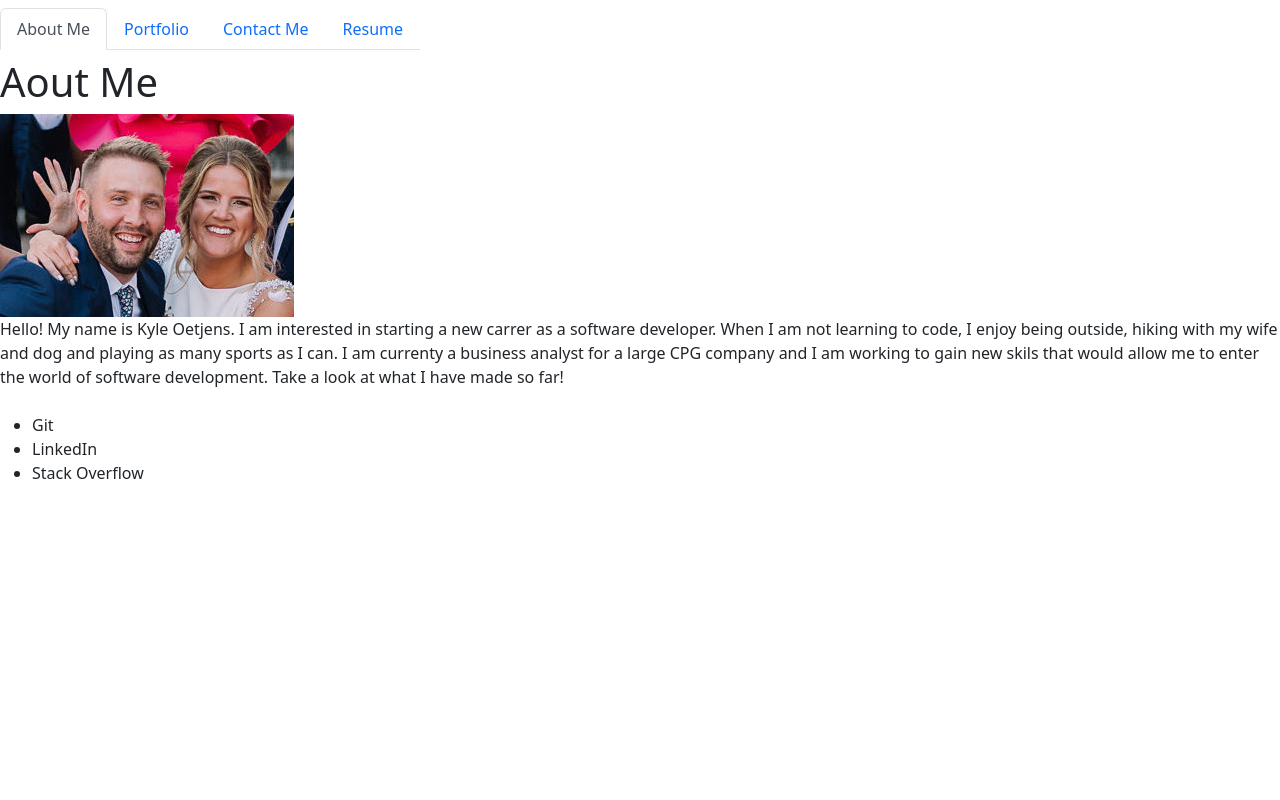
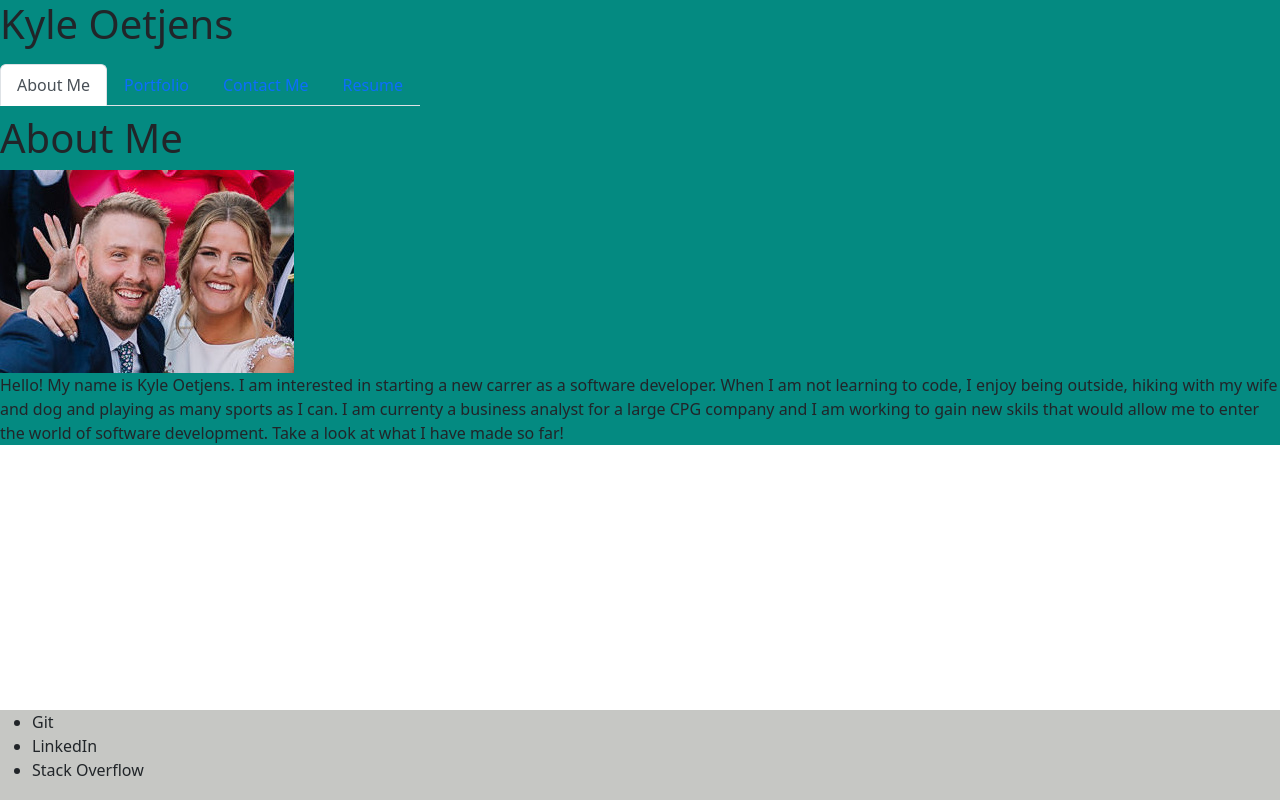
Before and after one commit to KyleOetjens/react_portfolio, a React (Create React App) app in the folder main/: page / in a window 1280 px wide. Built offline with nearby package versions, Linux system fonts and the light colour scheme.

Commit message:
testing and email validation update

```diff
--- a/main/package.json
+++ b/main/package.json
@@ -7,6 +7,7 @@
     "@testing-library/react": "^13.4.0",
     "@testing-library/user-event": "^13.5.0",
     "bootstrap": "^5.2.3",
+    "kill-port": "^2.0.1",
     "react": "^18.2.0",
     "react-dom": "^18.2.0",
     "react-scripts": "5.0.1",
--- /dev/null
+++ b/main/src/assets/styles/Header.css
@@ -0,0 +1,14 @@
+
+/* Footer */
+
+.footer {
+    position: fixed;
+    bottom:0;
+    left:0;
+    width:100%;
+    height: 90px;
+    background-color: #C6C7C4;
+  }
+ .page-body {
+    background-color: #048A81;
+ }
--- a/main/src/components/contactMe.js
+++ b/main/src/components/contactMe.js
@@ -1,4 +1,4 @@
-import React,{ useState } from 'react'
+import React, { useState } from 'react'
 import { validateEmail } from '../utils/helpers';
 
 // Here we import a helper function that will check if the email is valid
@@ -16,8 +16,8 @@ const handleMessageLeave = (e) => {
     const { target } = e;
     const messageContent = target.value;
     const fieldType = target.placeholder
-    if (messageContent === ''){
-        setErrorMessage(fieldType+' must be filled in')
+    if (messageContent === '') {
+      setErrorMessage(fieldType + ' must be filled in')
     }
     //     try to get it to go away
     // errorMessage.useState('')
@@ -33,14 +33,14 @@ const handleMessageLeave = (e) => {
       setName(inputValue);
     } else if (inputType === 'contact-email') {
       setEmail(inputValue);
-    } else if (inputType ==='contact-message'){
+    } else if (inputType === 'contact-message') {
       setMessage(inputValue);
     }
   };
 
-  const handleFormSubmit = (e) =>{
+  const handleFormSubmit = (e) => {
    e.preventDefault()
-    if (!validateEmail(email)){
+    if (validateEmail(email)) {
       setErrorMessage('email is invalid');
     }
     return;
@@ -58,9 +58,10 @@ const handleMessageLeave = (e) => {
           onMouseLeave={handleMessageLeave}
         />
         <input
-              value={email}
-              name="contact-email"
-              onChange={handleFormSubmit}
+          className='contact-email'
+          defaultValue={email}
+          name="email"
+          onBlur={handleFormSubmit}
           type="email"
           placeholder="email"
           onMouseLeave={handleMessageLeave}
--- a/main/src/components/contentContainer.js
+++ b/main/src/components/contentContainer.js
@@ -20,14 +20,14 @@ const renderPage = () => {
         return <ContactMe />;
      }
      if (currentPage === 'Resume') {
-        return <Resume />;
+        return <Resume /> ;
      }
      return <Home />
     };
      const handlePageChange = (page) => setCurrentPage(page);
 
      return (
-        <div>
+        <div className='page-body'>
             <Header />
           {/* We are passing the currentPage from state and the function to update it */}
           <Navigation currentPage={currentPage} handlePageChange={handlePageChange} />
--- a/main/src/components/footer.js
+++ b/main/src/components/footer.js
@@ -1,13 +1,15 @@
 import React from 'react';
+
+
 
 export default function Footer(){
     return (
-        <nav className="navbar" >
-            <ul className="navlist">
+        <footer className="footer" >
+            <ul className="footer-list">
                 <li>Git</li>
                 <li>LinkedIn</li>
                 <li>Stack Overflow</li>
             </ul>
-        </nav>
+        </footer>
     )
 }
--- a/main/src/components/header.js
+++ b/main/src/components/header.js
@@ -1,12 +1,11 @@
-import React from 'react'
-
-
-
-
-
-
-
+import React from 'react';
+import '../assets/styles/Header.css'
 
 export default function Header(){
+    return(
+        <div>
+            <h1>Kyle Oetjens</h1>
 
+        </div>
+    )
 }
--- a/main/src/components/home.js
+++ b/main/src/components/home.js
@@ -4,7 +4,7 @@ import Me from '../assets/images/headimg.JPG'
 export default function Project() {
   return (
     <div>
-      <h1>Aout Me</h1>
+      <h1>About Me</h1>
       <img src={Me} alt='Image'></img>
       <p>
         Hello! My name is Kyle Oetjens. I am interested in starting a new carrer as a software developer.  When I am not learning to code, I enjoy being outside, hiking with my wife and dog and playing as many sports as I can.
--- a/main/src/components/resume.js
+++ b/main/src/components/resume.js
@@ -1,5 +1,5 @@
 import React from 'react'
-
+import Footer from './footer'
 
 export default function Resume() {
     const texts = 'http://localhost:3000/testresume.pdf'
@@ -13,7 +13,7 @@ export default function Resume() {
         aTag.remove();
     }
     return (
-        <div>
+        <div className='resume-page'>
             <h1>Download my latest resume</h1>
             <div className="btnDiv">
                 <button id="downloadBtn" onClick={() => downloadFileAtURL(texts)} value="download">Download my resume</button>
@@ -30,6 +30,7 @@ export default function Resume() {
             <li>APIs</li>
             <li>MongoDB</li>
             <li>Node</li>
+            <Footer />
         </div>
     );
 }
--- a/main/src/index.css
+++ b/main/src/index.css
@@ -1,5 +1,6 @@
 body {
   margin: 0;
+  max-height: 100%;
   font-family: -apple-system, BlinkMacSystemFont, 'Segoe UI', 'Roboto', 'Oxygen',
     'Ubuntu', 'Cantarell', 'Fira Sans', 'Droid Sans', 'Helvetica Neue',
     sans-serif;
```
Also changed, not shown: 1 other file (tests, documents, lock files or other folders). Lines whose indentation alone changed are shown as unchanged.
